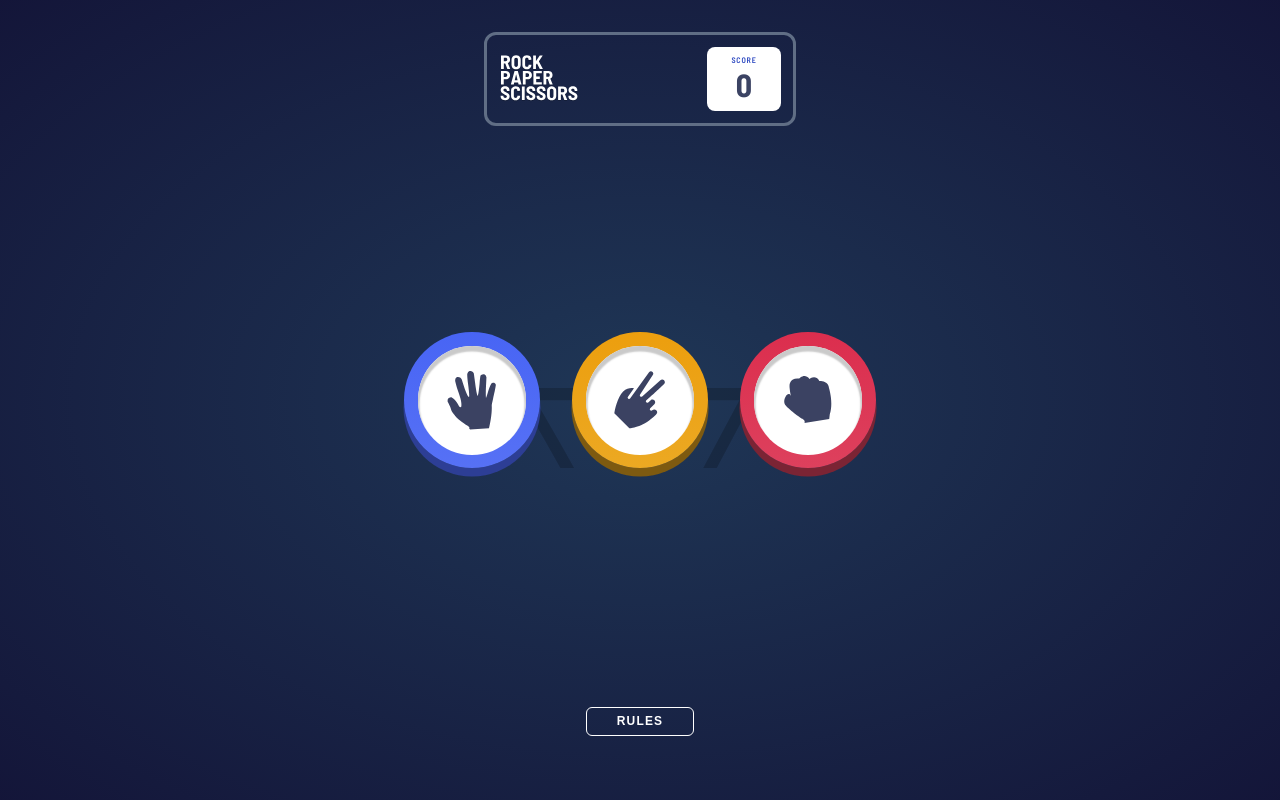
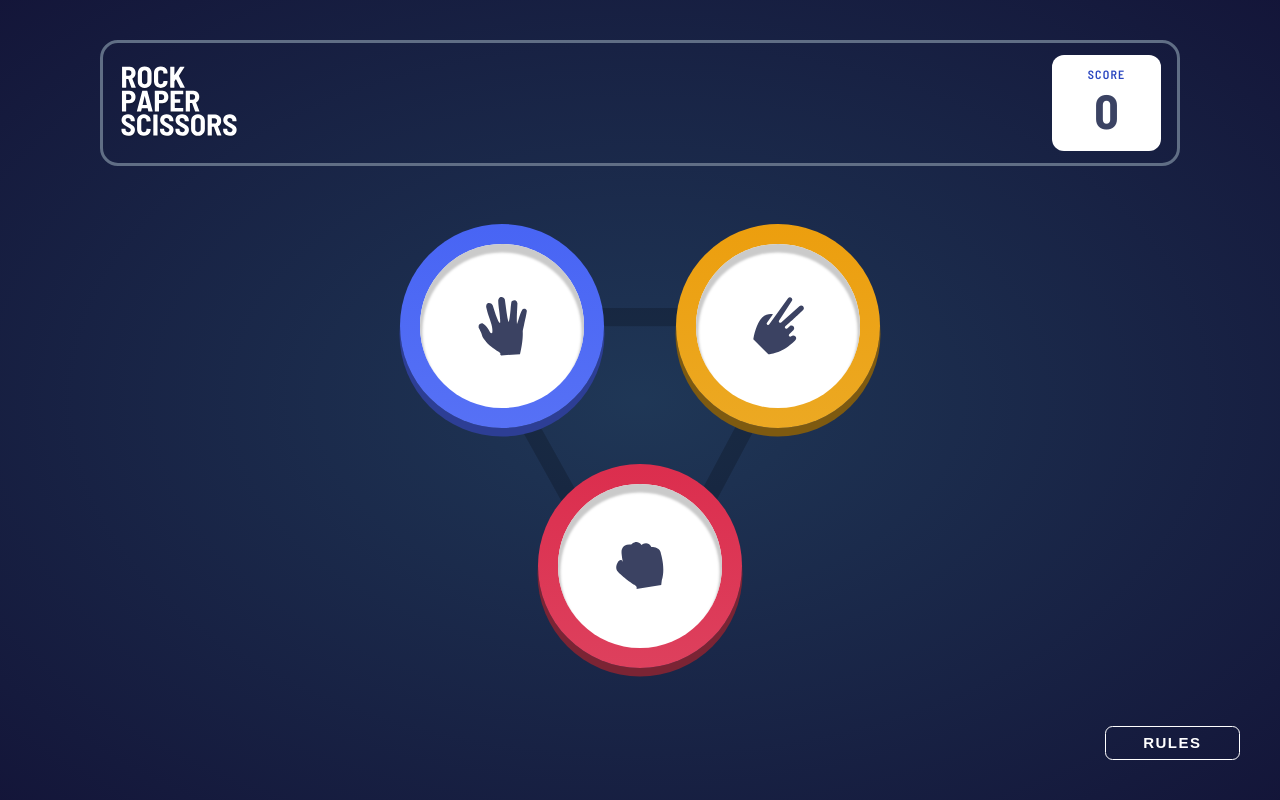
Before and after one commit to smccourtb/rock-paper-scissors, a React (Create React App) app: page / in a window 1280 px wide. Built offline with nearby package versions, Linux system fonts and the light colour scheme.

Commit message:
finished styling

```diff
--- a/src/App.css
+++ b/src/App.css
@@ -5,7 +5,6 @@
   flex-direction:column;
   align-items:center;
   justify-content:space-between;
-  width:100%;
   overflow:hidden;
   padding: 2em;
 
@@ -14,28 +13,31 @@
     filter:blur(10px);
 }
 
-/* .ch {
-  padding-top: 4em;
 
-  display: flex;
-  justify-content: center;
-  flex-grow:1;
-} */
 
-.res {
-  padding-top: 5em;
-  display: flex;
-  flex-grow:1;
-}
-
-@media screen and (min-width: 87em) {
+@media screen and (min-width: 576px) {
+  body{ font-size: 18px; }
+  .App {padding: 2em 4em;}
 
 }
 
-@media screen and (min-width: 62em) {
+@media screen and (min-width: 768px) {
+  body{ font-size: 20px; }
+  .App {padding: 2em 8em;}
 
 }
 
-@media screen and (min-width: 43em) {
-
+@media screen and (min-width: 992px) {
+  .picked-opponent, .picked-player { order: 0 !important;}
+  .win-player, .win-opponent {margin-bottom:-2.5em !important;}
+  .header-container {width:55% !important; }
+  footer { justify-content:flex-end !important;}
+  footer {padding:0em 2em !important;}
+  .App {padding: 2em 5em;}
+  .player-before, .opponent-before { font-size:32px !important;}
+  .player, .opponent{font-size:32px;}
+  .result-show {order:0 !important; margin: 0em 3em !important; font-size: 15px !important; flex-grow:1 !important;}
+  .choice {font-size:larger;}
+  header {font-size:24px !important;}
+  .header-container {width: 100% !important;}
 }
--- a/src/components/Choice.js
+++ b/src/components/Choice.js
@@ -11,6 +11,7 @@ function Choice({setPlayerChoice}) {
 
     return(
         <div className="choice">
+            <div class="choice__upper">
                 <div className="paper" name="paper" onClick={choose}>
                     <div className="choice-bg">
                         <img className="icon" src={paperIcon} alt="scissors"></img>
@@ -21,9 +22,12 @@ function Choice({setPlayerChoice}) {
                         <img className="icon" src={scissorsIcon} alt="scissors"></img>
                     </div>
                 </div>
+            </div>
+            <div class="choice__lower">
                 <div className="rock" name="rock" onClick={choose}>
                     <div className="choice-bg">
                         <img className="icon" src={rockIcon} alt="scissors"></img>
+                    </div>
                 </div>
             </div>
         </div>
--- a/src/index.css
+++ b/src/index.css
@@ -2,6 +2,11 @@
 
 * {
   box-sizing: border-box;
+}
+
+#root {
+  display:flex;
+  justify-content:center;
 }
 
 body {
@@ -13,10 +18,8 @@ body {
   -webkit-font-smoothing: antialiased;
   -moz-osx-font-smoothing: grayscale;
   font-family: 'Barlow Semi Condensed', sans-serif;
-
   background: radial-gradient(hsl(214, 47%, 23%) ,hsl(237, 49%, 15%));
   background-size: cover;
-  height: 100vh;
 }
 
 code {
--- a/src/styles/Choice.css
+++ b/src/styles/Choice.css
@@ -3,9 +3,15 @@
     background-position: center 3.5em;
     background-size: 15em 14em;
     display:flex;
-    flex-wrap: wrap;
-    justify-content:space-evenly;
-    gap:2em;
+    flex-direction:column;
+    align-items:center;
+    justify-content:space-around;
+    gap:1.5em;
+}
+
+.choice__upper {
+    display:flex;
+    gap:3em;
 }
 
 .choice-bg {
--- a/src/styles/Header.css
+++ b/src/styles/Header.css
@@ -8,18 +8,17 @@
 
 .header-container {
     border: solid hsl(217, 16%, 45%);
-    /* width: 90%; */
+    width: 100%;
     border-radius: .75em;
     display:flex;
     align-items: center;
     justify-content:space-between;
-    padding: .75em .75em;
+    padding: .5em .65em;
 }
 
 .header__logo {
     padding-right: 1em;
     width:6em;
-    margin-right: 7em;
 }
 
 .header__score-container {
@@ -30,8 +29,6 @@
     background-color: white;
     border-radius: .5em;
     padding: .5em 1.5em;
-
-
 }
 
 .header__score {
--- a/src/styles/Result.css
+++ b/src/styles/Result.css
@@ -1,8 +1,9 @@
 .result-container {
     display:flex;
-    flex-wrap:wrap;
+    flex-wrap: wrap;
+    /* flex-direction:column; */
     align-items: center;
-    justify-content:space-between;
+    justify-content:space-around;
     width:100%;
     flex-grow:1;
     align-self:flex-start;
@@ -59,7 +60,7 @@ p {
     font-weight: 800;
     font-size: 1em;
     letter-spacing: .05em;
-    order:2;
+    order:1;
 }
 
 /* .chosen-player {
@@ -98,8 +99,8 @@ span {
     justify-content:center;
     z-index:1;
     order:3;
-    margin:auto;
     font-size:.95em;
+    margin:0em 5em;
 }
 
 .result {
@@ -109,7 +110,7 @@ span {
 .result-label{
     margin:0;
     padding-bottom: .25em;
-    font-size: 4em;
+    font-size: 3em;
     font-weight: 800;
     color:white;
 }
```
Lines whose indentation alone changed are shown as unchanged.
